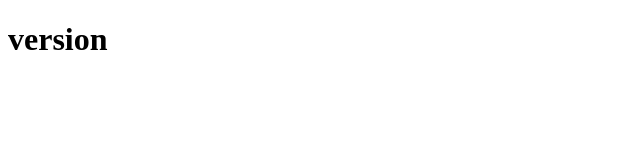
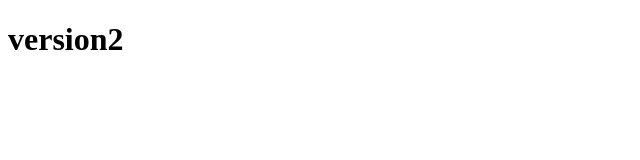
Before and after one commit to rabbyhasanrzs/organization, a plain HTML site: page index.html in a window 1280 px wide. Shown: the full height of the page, 0-640 px from the left. Drawn offline with Linux system fonts and the light colour scheme.

```diff
--- a/index.html
+++ b/index.html
@@ -6,7 +6,7 @@
     <title>Document</title>
 </head>
 <body>
-    <h1>version
+    <h1>version2
 
     </h1>
 </body>
```
